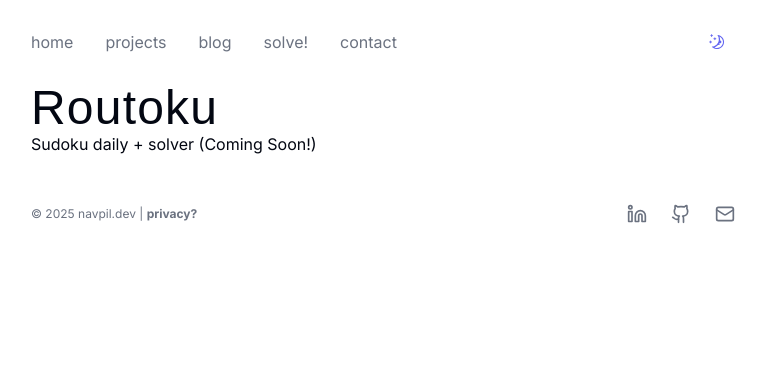
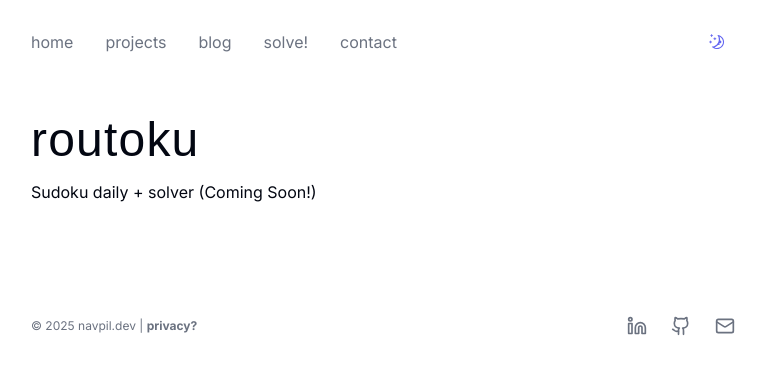
Before and after one commit to NavPilDev/nav-portfolio, a Next.js app: page /solve in a window 1280 px wide. Shown: the top 374 px of the page, without its empty margins (257-1023 px from the left). Built offline with nearby package versions, Linux system fonts and the light colour scheme; a web font is replaced by a local one.

Commit message:
Ensure that the header across all pages is consistent in terms of styling and content.

```diff
--- a/src/app/layout.tsx
+++ b/src/app/layout.tsx
@@ -23,15 +23,14 @@
   description: "My personal site to showcase my developer work and opinions.",
   metadataBase: new URL("https://navpil.dev"), // Replace with your actual domain
 
-  // Open Graph metadata for social media previews
   openGraph: {
     title: "Abhinav Pillai - Portfolio",
     description: "My personal site to showcase my developer work and opinions.",
-    url: "https://navpil.dev", // Replace with your actual domain
+    url: "https://navpil.dev",
     siteName: "Abhinav Pillai Portfolio",
     images: [
       {
-        url: "/navpil-com.png", // Using your existing image
+        url: "/navpil-com.png",
         width: 1200,
         height: 630,
         alt: "Abhinav Pillai - Developer Portfolio",
--- a/src/app/solve/page.tsx
+++ b/src/app/solve/page.tsx
@@ -2,10 +2,12 @@
 
 const page = () => {
   return (
-    <div>
-      <h1 className="title text-balance text-4xl sm:text-5xl">Routoku</h1>
-      <p>Sudoku daily + solver (Coming Soon!)</p>
-    </div>
+    <article className="mt-8 flex flex-col gap-16 pb-16">
+      <div className="space-y-4">
+        <h1 className="title text-5xl">routoku</h1>
+        <p>Sudoku daily + solver (Coming Soon!)</p>
+      </div>
+    </article>
   );
 };
 
```
